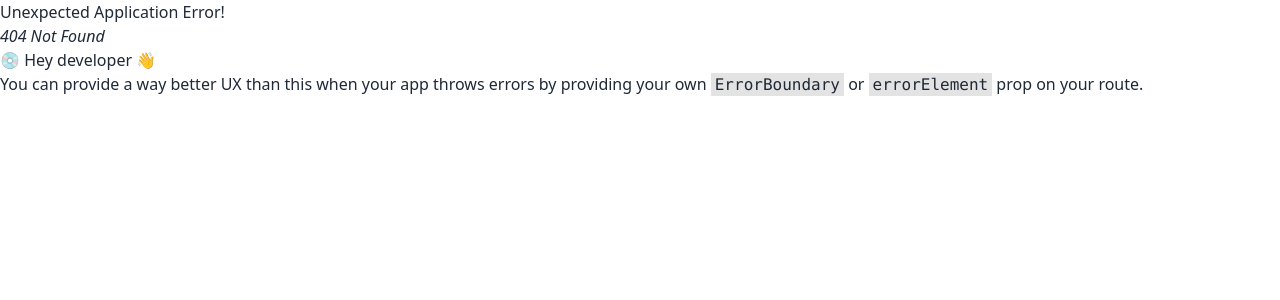
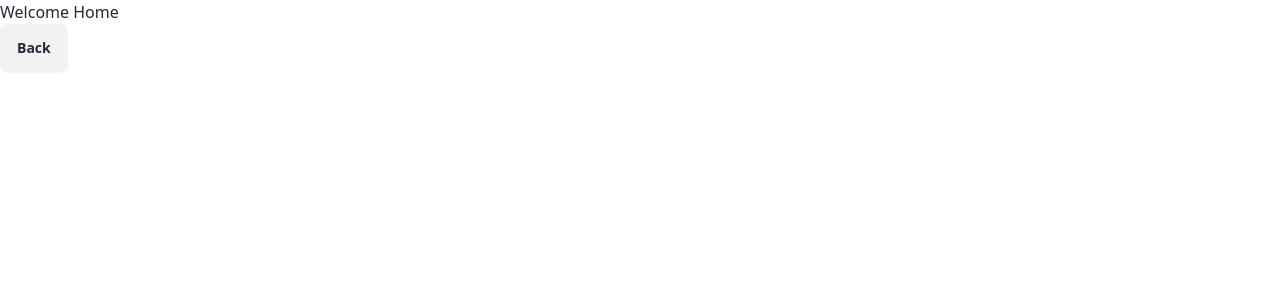
Before and after one commit to Kade-inc/boomers-frontend, a React (Vite) app: page /home in a window 1280 px wide. Before the commit this address had no page. Shown: the top 300 px of the page. Built offline with nearby package versions, Linux system fonts and the light colour scheme.

Commit message:
linked login to homepage

```diff
--- a/src/components/LoginForm.tsx
+++ b/src/components/LoginForm.tsx
@@ -3,7 +3,7 @@ import { useForm } from "react-hook-form";
 import { FcGoogle } from "react-icons/fc";
 import { z } from "zod";
 import { Toaster } from "react-hot-toast";
-import { Link } from "react-router-dom";
+import { Link, useNavigate } from "react-router-dom";
 import useSignin from "../hooks/useSignin";
 
 const schema = z.object({
@@ -14,6 +14,7 @@ const schema = z.object({
 type FormData = z.infer<typeof schema>;
 
 const LoginForm = () => {
+  const navigate = useNavigate();
   const mutation = useSignin();
 
   const { register, handleSubmit } = useForm<FormData>({
@@ -24,6 +25,7 @@ const LoginForm = () => {
     console.log(data);
     try {
       await mutation.mutateAsync(data);
+      navigate("/home");
     } catch (error) {
       console.error("Error:", error);
     }
--- a/src/pages/HomePage.tsx
+++ b/src/pages/HomePage.tsx
@@ -1,8 +1,15 @@
-// import useNameStore from "../stores/store";
+import { useNavigate } from "react-router-dom";
 
 const HomePage = () => {
-  // const { name } = useNameStore();
-  return <div>Welcome Home</div>;
+  const navigate = useNavigate();
+  return (
+    <>
+      <div>Welcome Home</div>
+      <button className="btn" onClick={() => navigate("/login")}>
+        Back
+      </button>
+    </>
+  );
 };
 
 export default HomePage;
--- a/src/routes/routes.tsx
+++ b/src/routes/routes.tsx
@@ -3,8 +3,10 @@ import Layout from "../pages/Layout";
 import SignupForm from "../components/SignupForm";
 import LoginForm from "../components/LoginForm";
 import SignupSuccess from "../components/SignupSuccess";
+import HomePage from "../pages/HomePage";
 
 const router = createBrowserRouter([
+  { path: "/home", element: <HomePage /> },
   {
     path: "/",
     element: <Layout />,
--- a/src/services/apiClient.ts
+++ b/src/services/apiClient.ts
@@ -15,10 +15,7 @@ class APIClient {
 
   signup = async (data: User): Promise<any> => {
     try {
-      const response = await this.axiosInstance.post(
-        "api/users/register",
-        data
-      );
+      const response = await this.axiosInstance.post(this.endpoint, data);
       console.log("Verification code:", response.data);
       toast.success("Signup successful");
       return response.data;
@@ -34,7 +31,7 @@ class APIClient {
 
   signin = async (data: User): Promise<any> => {
     try {
-      const response = await this.axiosInstance.post("api/users/login", data);
+      const response = await this.axiosInstance.post(this.endpoint, data);
       console.log("Login successful:", response.data);
       toast.success("Login successful");
       return response.data;
```
